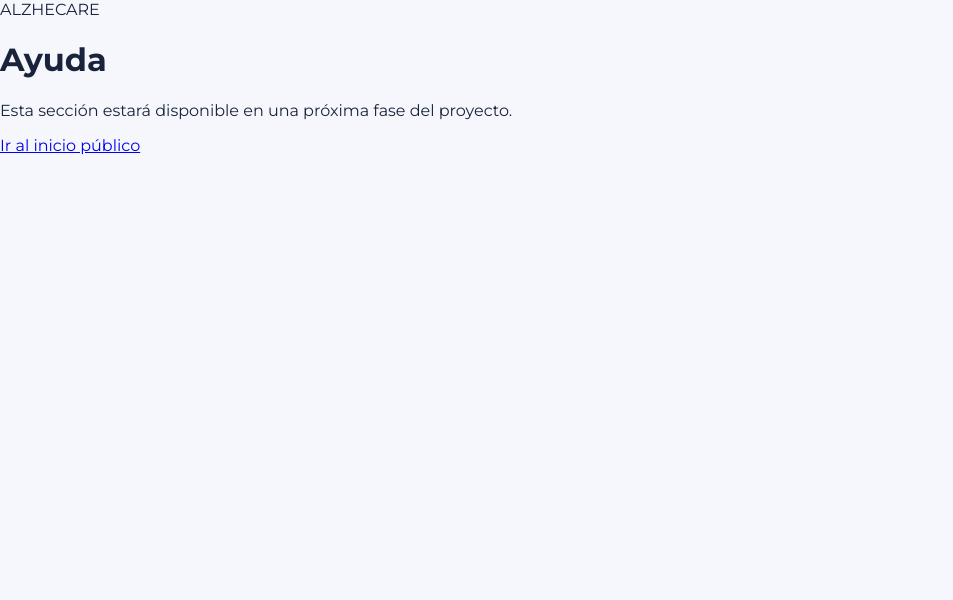
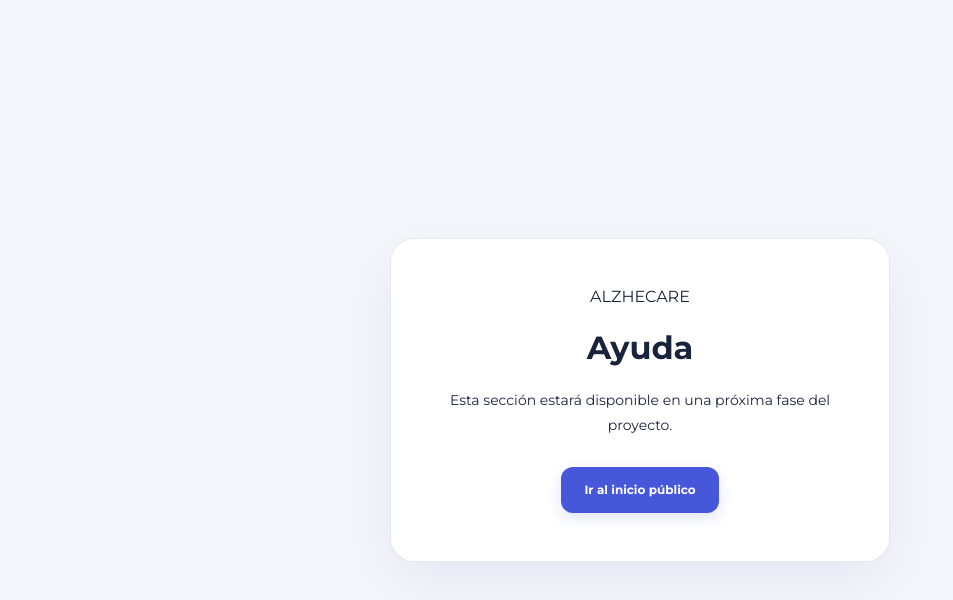
Before and after one commit to miguelangelraazaraujo-hub/AlzheCare, a React (Vite) app in the folder frontend/: page /publico/ayuda in a window 1280 px wide. Shown: the top 600 px of the page, without its empty margins (0-953 px from the left). Built offline with nearby package versions, Linux system fonts and the light colour scheme; no server answers.

Commit message:
Estilos propios para el componente placeholder

```diff
--- a/frontend/src/components/common/PlaceHolderPage.jsx
+++ b/frontend/src/components/common/PlaceHolderPage.jsx
@@ -1,5 +1,7 @@
 import { Link } from "react-router";
 import { useAuth } from "../../contexts/AuthContext";
+
+import "./PlaceholderPage.css";
 
 export default function PlaceholderPage({ title }) {
     const { isAuthenticated } = useAuth();
--- /dev/null
+++ b/frontend/src/components/common/PlaceholderPage.css
@@ -0,0 +1,56 @@
+.placeholder-page {
+    min-height: 100vh;
+    display: grid;
+    place-items: center;
+    padding: 24px;
+    background: var(--background);
+}
+
+.placeholder-card {
+    width: min(100%, 500px);
+    padding: 48px 32px;
+    border: 1px solid var(--border);
+    border-radius: 24px;
+    background: var(--card);
+    text-align: center;
+    box-shadow: 0 20px 60px rgba(35, 49, 103, 0.08);
+}
+
+.placeholder-card p {
+    margin-bottom: 28px;
+    font-size: 14px;
+    line-height: 1.8;
+}
+
+.placeholder-card a {
+    text-decoration: none;
+}
+
+.primary-button {
+    min-height: 46px;
+    display: inline-flex;
+    align-items: center;
+    justify-content: center;
+    gap: 12px;
+    padding: 0 22px;
+    border: 1px solid transparent;
+    border-radius: 12px;
+    font-size: 12px;
+    font-weight: 700;
+    transition: transform 160ms ease, background 160ms ease;
+    background: var(--primary);
+    color: white;
+    box-shadow: 0 5px 14px rgba(70, 88, 217, 0.16);
+}
+
+.primary-button:hover {
+    background: #3749c4;
+    transform: translateY(-1px);
+}
+
+@media (max-width: 600px) {
+    .primary-button {
+        padding: 0 16px;
+        font-size: 11px;
+    }
+}
--- a/frontend/src/pages/welcome/Welcome.css
+++ b/frontend/src/pages/welcome/Welcome.css
@@ -442,27 +442,6 @@
     background: var(--background);
 }
 
-.placeholder-card {
-    width: min(100%, 500px);
-    padding: 48px 32px;
-    border: 1px solid var(--border);
-    border-radius: 24px;
-    background: var(--card);
-    text-align: center;
-    box-shadow: 0 20px 60px rgba(35, 49, 103, 0.08);
-}
-
-.placeholder-card p {
-    margin-bottom: 28px;
-    font-size: 14px;
-    line-height: 1.8;
-}
-
-.placeholder-card a {
-    text-decoration: none;
-}
-
-
 @media (max-width: 600px) {
     .welcome-page {
         min-height: 100vh;
```
